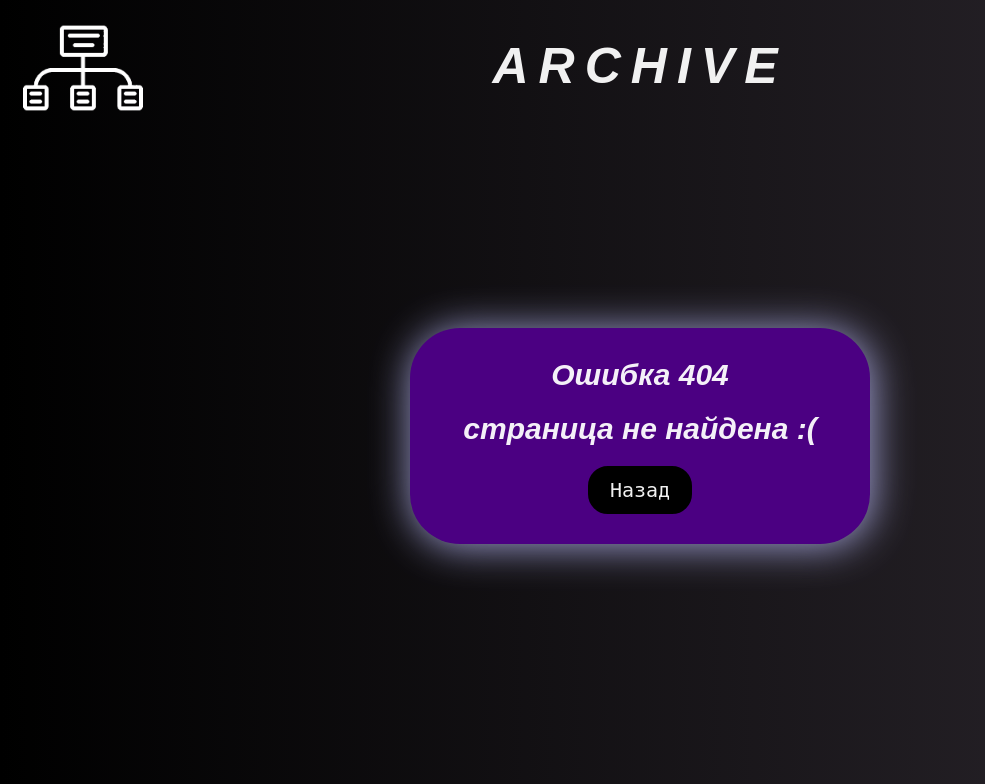
After one commit to kooooozh/file-archive, a Django app: template archive/dbtools/templates/404.html in a window 1280 px wide. The commit adds this page. Shown: the top 784 px of the page, without its empty margins (0-985 px from the left). Run offline with Django 3.2, Linux system fonts and the light colour scheme; the template is opened without the code that fills it, so the values that code supplies are empty.

Commit message:
exceptions_with_new_design

```diff
--- a/archive/dbtools/static/styles.css
+++ b/archive/dbtools/static/styles.css
@@ -174,3 +174,27 @@ img.profile-photo {
     height: 100%;
     object-fit: cover;
 }
+
+
+h1.except {
+    font-family: "Stencil Std", fantasy;
+    font-style: italic;
+    color: #fffffff0;
+    text-align: center;
+    font-weight: 900;
+    font-size: 30px;
+    margin-top: 0px;
+}
+
+div.exception {
+    background-color: #4b0082;
+    width: 400px;
+    border-image: linear-gradient(90deg, #000000, #2C272E);
+    border-radius: 50px;
+    margin-top: 200px;
+    margin-left: auto;
+    margin-right: auto;
+    padding: 30px;
+    box-shadow: 2px 2px 40px #a5a5db;
+    align: center
+}
--- /dev/null
+++ b/archive/dbtools/templates/404.html
@@ -0,0 +1,12 @@
+{% extends 'base.html' %}
+
+{% block pagecontent %}
+<div class="exception">
+    <h1 class="except">Ошибка 404</h1>
+    <h1 class="except">страница не найдена :(</h1>
+    <form action="" method="post" align="center">
+        <button type="button" onClick="javascript:history.go(-1);"><tt>Назад</tt></button>
+    </form>
+</div>
+
+{% endblock %}
```
Also changed, not shown: archive/archive/settings.py (+8 -2 lines), archive/dbtools/templates/500.html (added, +12 -0 lines), archive/dbtools/views.py (+11 -0 lines).
